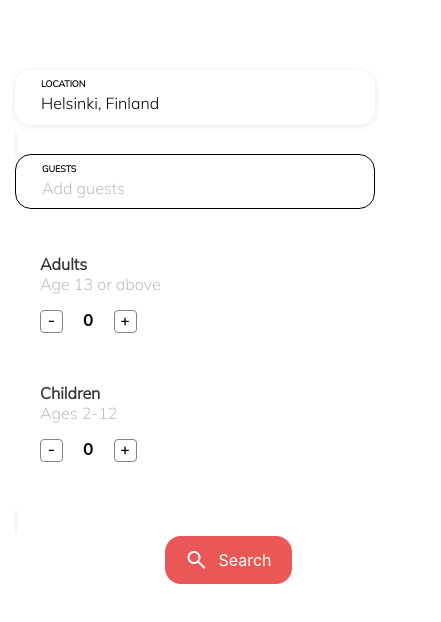
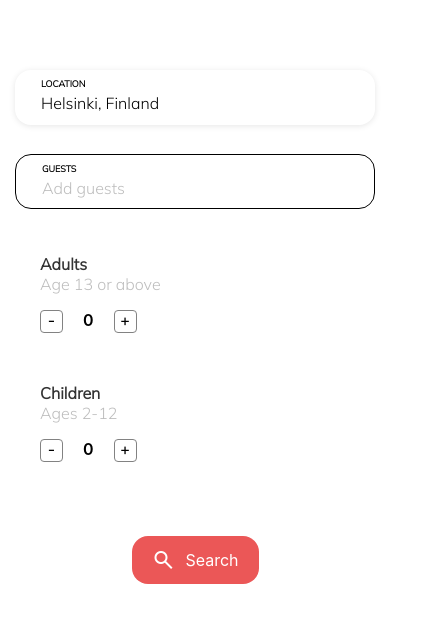
Before and after one commit to Javirr17/Airbnb-challenge, a React (Create React App) app in the folder airbnb-challenge/: page / in a window 390 px wide. Both pictures are taken after a click on the element "Add guests". Shown: the top 622 px of the page, 441 px wide, since content can reach past the window. Built offline with nearby package versions, Linux system fonts and the light colour scheme.

Commit message:
little bug in search wrapper solved

```diff
--- a/airbnb-challenge/src/components/SelectedNavbar.jsx
+++ b/airbnb-challenge/src/components/SelectedNavbar.jsx
@@ -84,8 +84,8 @@ function SelectedNavbar({ navbarSelected, locationFocus, focusLocation, location
 
           <div className="separator"></div>
 
-          <div className="items-wrapper flex" style={{width: 426}}>
-            <div className="search-wrapper flex">
+          <div className="outer-search-wrapper flex" >
+            <div className="inner-search-wrapper flex">
               <span class="material-symbols-outlined inversed">search</span>
               <p id="searchText">Search</p>
             </div>
--- a/airbnb-challenge/src/stylesheets/navbar/SelectedNavbar.css
+++ b/airbnb-challenge/src/stylesheets/navbar/SelectedNavbar.css
@@ -19,19 +19,6 @@
     border-radius: 16px;
     box-shadow: 0px 1px 6px rgba(0, 0, 0, 0.1);
     display: flex;
-}
-
-@media (max-width: 600px) {
-    .extended-select-container{
-        display: block;
-        width: 360px;
-    }
-    .items-wrapper{
-        width: 360px;
-    }
-    .inner-location-wrapper{
-        margin-left: 20px;
-    }
 }
 
 .inner-location-wrapper{
@@ -85,7 +72,12 @@
     font-size: 9px;
 }
 
-.search-wrapper {
+.outer-search-wrapper {
+    height: 55px;
+    width: 426px;
+}
+
+.inner-search-wrapper {
     background-color: #EB5757;
     width: 127px;
     height: 48px;
@@ -142,3 +134,22 @@
 .display-none {
     display: none;
 }
+
+@media (max-width: 600px) {
+    .extended-select-container{
+        display: block;
+        width: 360px;
+    }
+    .items-wrapper{
+        width: 360px;
+    }
+    .outer-search-wrapper{
+        width: 360px;
+    }
+    .inner-location-wrapper{
+        margin-left: 20px;
+    }
+    .separator{
+        visibility: hidden;
+    }
+}
```
